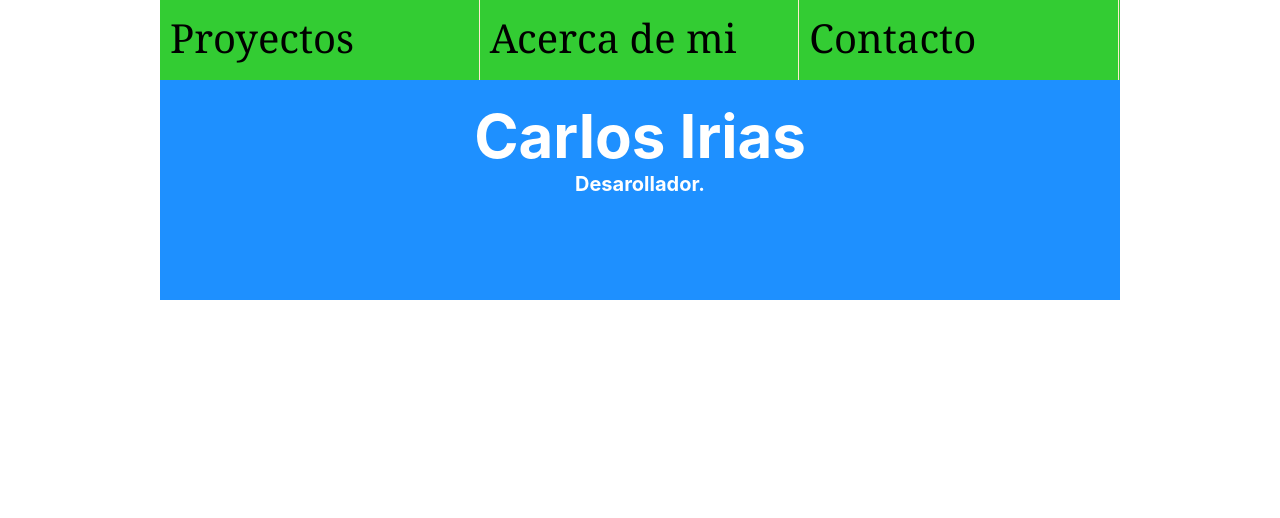
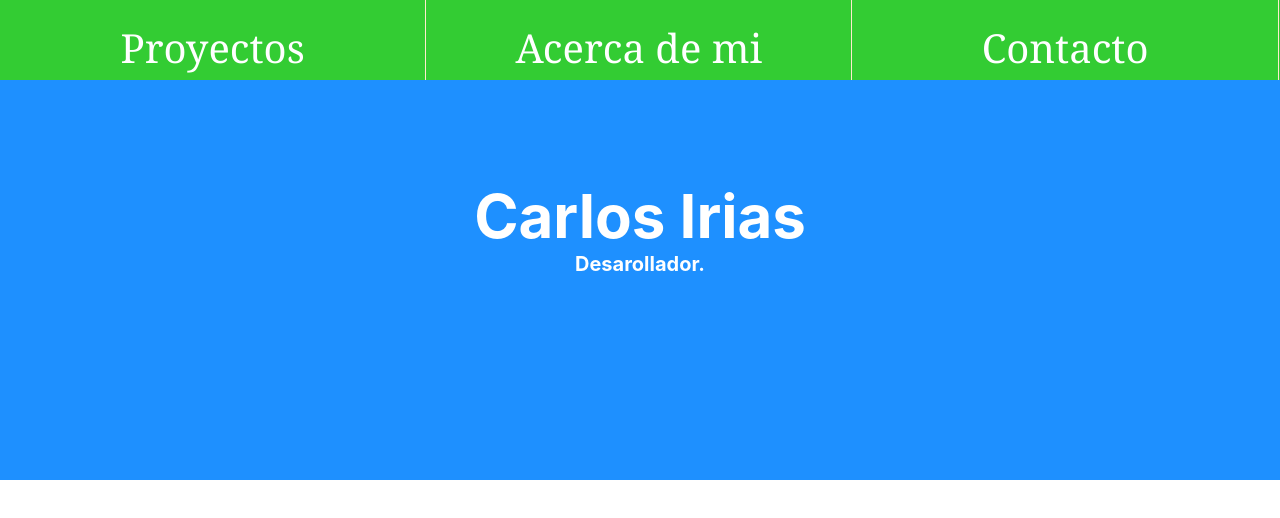
Before and after one commit to carlosirias/portafolio, a plain HTML site: page index.html in a window 1280 px wide. Drawn offline with Linux system fonts and the light colour scheme.

Commit message:
se cambio el formato general de la pagina

```diff
--- a/css/main.css
+++ b/css/main.css
@@ -10,7 +10,6 @@ body{
 }
 
 #container{
-    max-width: 960px;
     margin: 0 auto;
 }
 
@@ -25,7 +24,19 @@ body{
 
 #header div{
     border-right: solid blanchedalmond 1px;
-    padding: 10px;
+    padding: 20px 40px 0px 40px;
+    text-align: center;
+
+}
+
+#header div a{
+    text-decoration: none;
+    color: white;
+}
+
+#header .content-header>a:hover{
+    background: aliceblue;
+    color: #33cc33;
 }
 
 #main-title{
@@ -33,9 +44,12 @@ body{
     font-size: 30px;
     text-align: center;
     background: dodgerblue;
-    height: 200px;
-    padding-top: 20px;
+    height: 400px;
+    padding-top: 100px;
+    box-sizing: border-box;
 }
+
+
 
 #main-title h2{
     font-size: 20px;
--- a/index.html
+++ b/index.html
@@ -10,9 +10,17 @@
 <body>
     <div id="container">
         <div id='header'>
-            <div>Proyectos</div>
-            <div>Acerca de mi</div>
-            <div>Contacto</div>
+            <div class="content-header">
+                <a href="#">Proyectos</a>
+
+
+            </div>
+            <div class="content-header">
+                 <a href="#">Acerca de mi</a>
+            </div>
+            <div class="content-header">
+                <a href="#">Contacto</a>
+            </div>
         </div>
         <div id="main-title">
             <h1>
```
